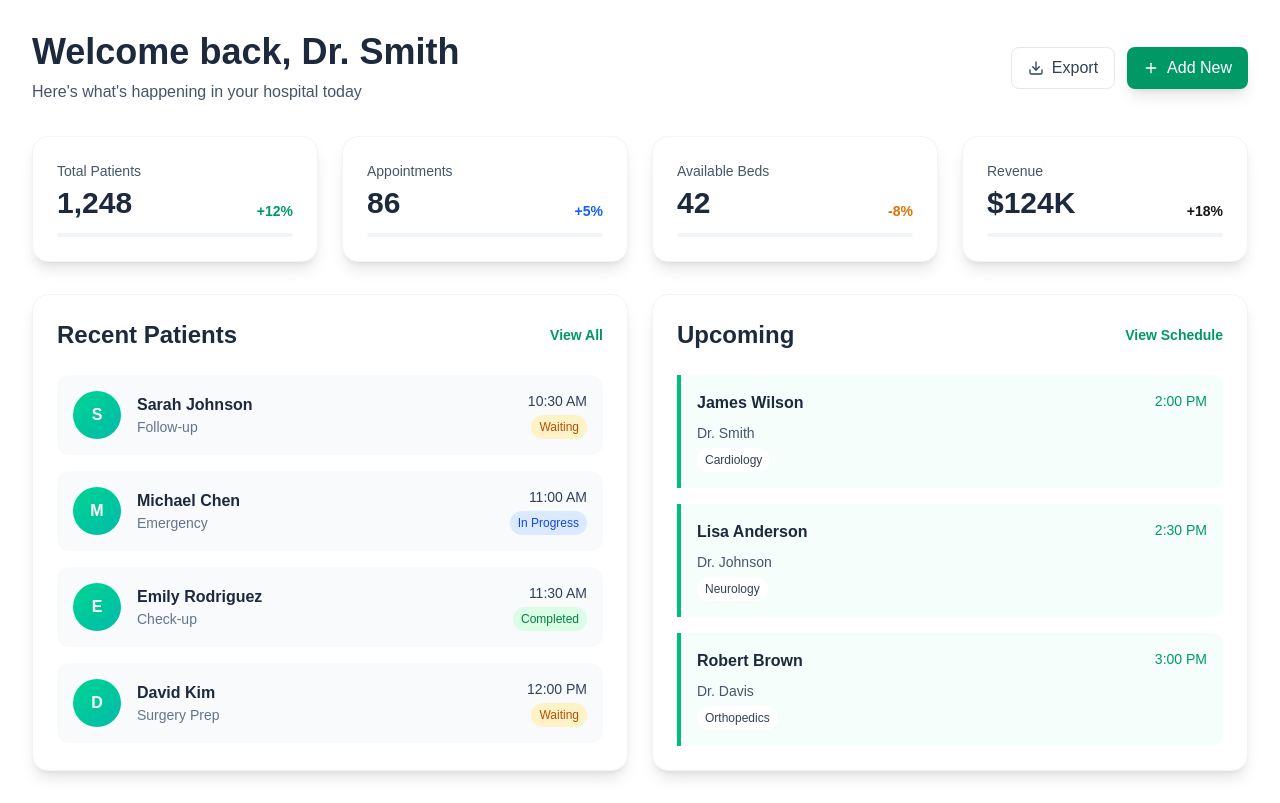
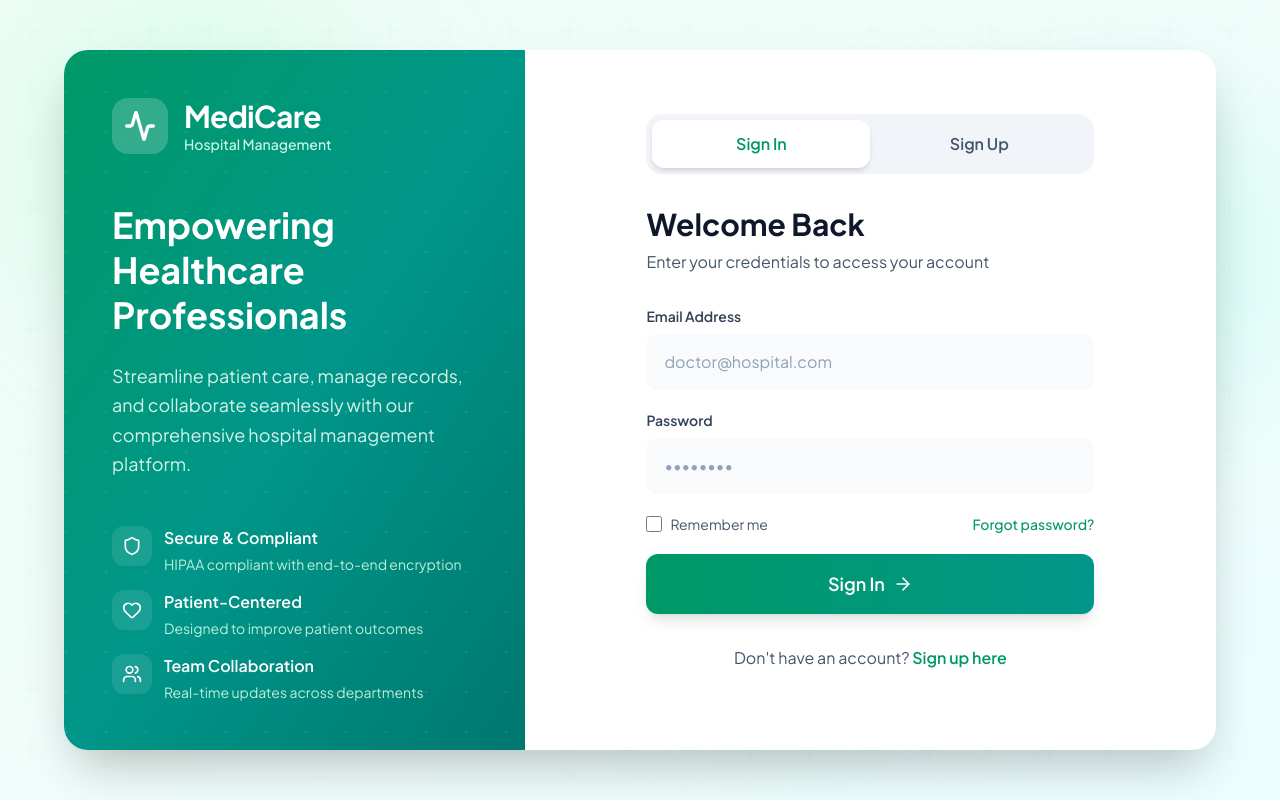
Before and after one commit to shivamscriptz7/doctor-frontend, a Next.js app: page / in a window 1280 px wide. Built offline with nearby package versions, Linux system fonts and the light colour scheme.

Commit message:
push all code

```diff
--- a/app/page.tsx
+++ b/app/page.tsx
@@ -1,43 +1,8 @@
 'use client';
 
-import { useRouter } from 'next/navigation';
+// app/dashboard/page.jsx
+import HospitalAuth from './login/page';
 
-
-// app/dashboard/page.jsx
-import HospitalLayout from './dashboard/page';
-
-export default function DashboardPage() {
-  return <HospitalLayout />;
+export default function HospitalAuthPage() {
+  return <HospitalAuth />;
 }
-
-// export default function Example() {
-//   const router = useRouter();
-
-//   const goToLogin = () => {
-//     router.push('/login');
-//   };
-
-//   const goToSidebar = () => {
-//     router.push('/sidebar');
-//     router.push('/patients');
-//   };
-
-//   //  const goToSidebar = () => {
-//   //   router.push('/sidebar');
-//   // };
-
-//   return (
-//     <>
-// {/*
-//     <button onClick={goToLogin}>
-//       Go to Login
-//     </button>
-
-//     <button onClick={goToSidebar}>
-//       Go to Sidebar
-//     </button> */}
-//     router.push('/login');
-//     </>
-
-//   );
-// }
```
